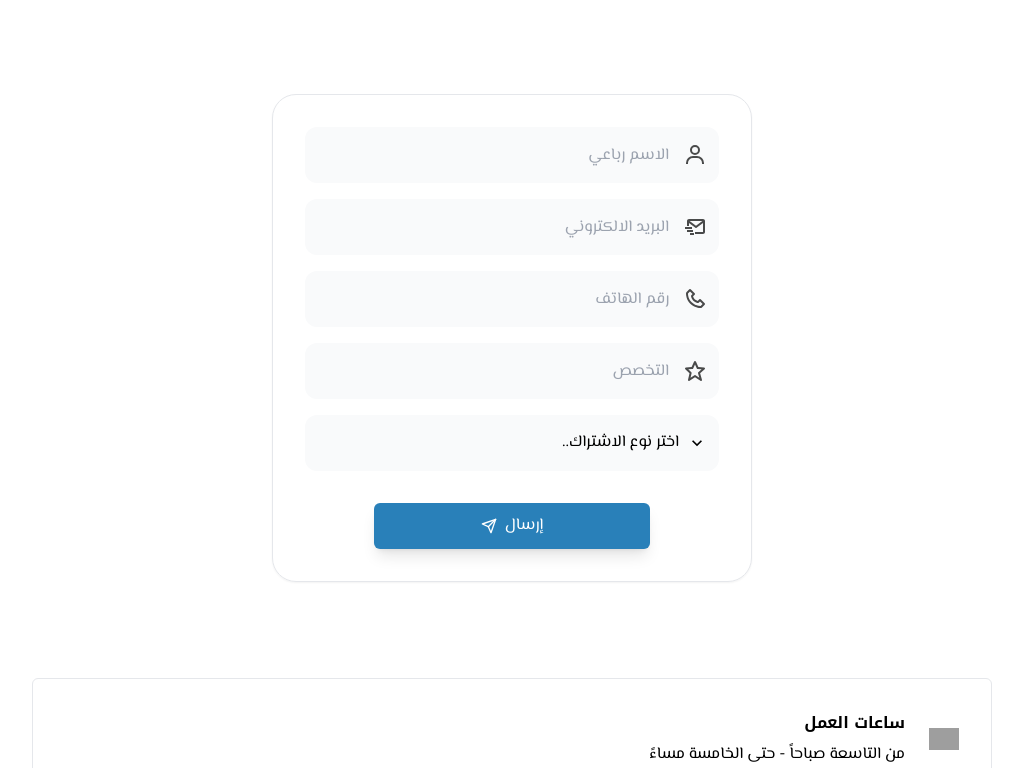
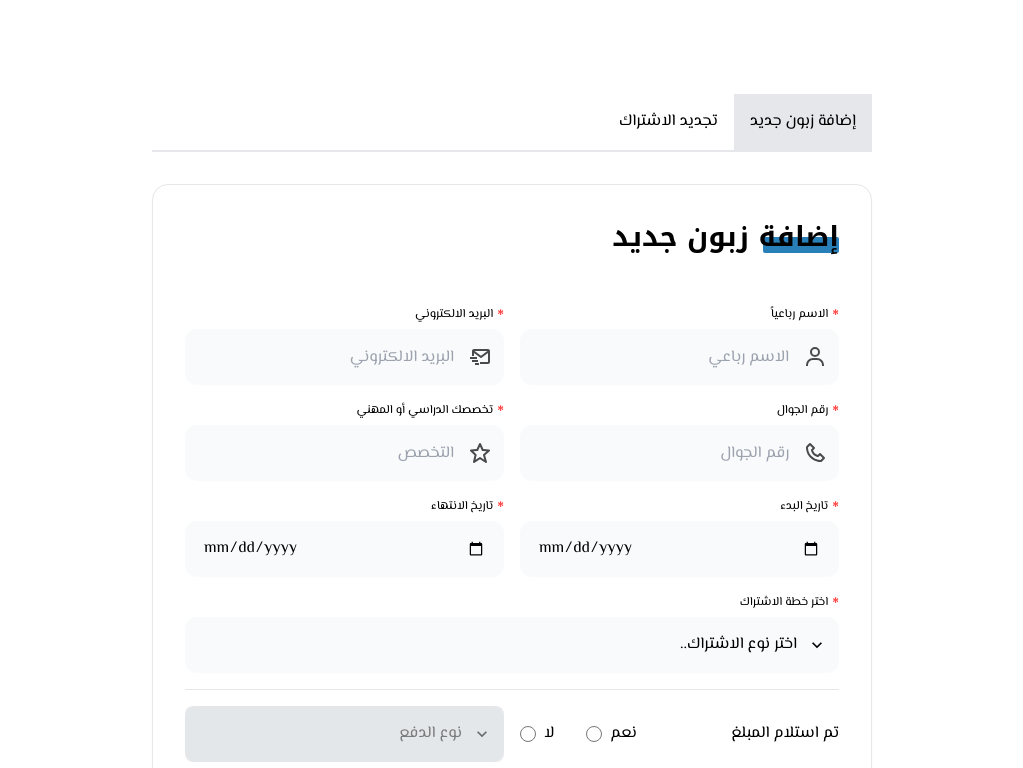
Before and after one commit to YousefAboAisha/zad, a Next.js app: page /contact in a window 1280 px wide. Shown: the part 792-1560 px from the top of the page, without its empty margins (128-1151 px from the left). Built offline with nearby package versions, Linux system fonts and the light colour scheme; grey boxes are pictures that could not be loaded.

Commit message:
Added the newCustomerForm & changed the Input, select components styles and functionality

```diff
--- a/components/UI/inputs/input.tsx
+++ b/components/UI/inputs/input.tsx
@@ -7,6 +7,7 @@ type InputProps = {
   error?: string;
   pattern?: string;
   required?: boolean;
+  label?: string;
 } & React.ComponentProps<"input">;
 
 const Input = ({
@@ -17,11 +18,20 @@ const Input = ({
   error,
   pattern,
   required = false,
+  label,
   ...rest
 }: InputProps) => {
   const Icon = icon;
 
   return (
+    <div>
+      {label && (
+        <div className="flex items-center gap-1">
+          <span className="text-[red]">*</span>
+          <p className="text-[12px] mb-1">{label}</p>
+        </div>
+      )}
+
       <div className={`relative h-[56px] rounded-xl ${className} `}>
         <div className="absolute flex justify-center p-2 rounded-l-md items-center right-1 top-[50%] translate-y-[-50%] h-full border-none outline-none text-grey opacity-70">
           {Icon && <Icon size={24} />}
@@ -31,7 +41,7 @@ const Input = ({
           {...rest}
           className={`h-full w-full ${
             Icon ? "pr-12" : "px-4"
-        } rounded-xl duration-200 outline-none border-2 border-transparent disabled:cursor-not-allowed bg-gray-50 focus:border-primary focus:border-2 ${
+          } rounded-xl duration-200 outline-none border-2 border-transparent disabled:cursor-not-allowed bg-gray-50 focus:border-blue focus:border-2 ${
             error ? "border border-[red] animate-shake" : ""
           } ${additionalStyles} ${className} z-10`}
           placeholder={placeholder}
@@ -45,6 +55,7 @@ const Input = ({
           </span>
         ) : null}
       </div>
+    </div>
   );
 };
 
--- a/components/UI/inputs/selectInput.tsx
+++ b/components/UI/inputs/selectInput.tsx
@@ -8,6 +8,7 @@ type SelectProps = {
   }[];
   additionalStyles?: string;
   icon?: JSX.Element;
+  label?: string;
 } & React.ComponentProps<"select">;
 
 const Select = ({
@@ -15,16 +16,24 @@ const Select = ({
   options,
   additionalStyles = "",
   className = "",
+  label,
   ...rest
 }: SelectProps) => {
   return (
+    <div>
+      {label && (
+        <div className="flex items-center gap-1">
+          <span className="text-[red]">*</span>
+          <p className="text-[12px] mb-1">{label}</p>
+        </div>
+      )}
       <div className="relative bg-gray-50 rounded-xl">
         <div className="absolute flex justify-center p-2 items-center right-1 top-[50%] translate-y-[-50%] h-full border-none outline-none">
           <MdKeyboardArrowDown size={20} />
         </div>
 
         <select
-        className={`relative h-[56px] pr-10 rounded-[8px] outline-none duration-300 w-full focus:valid:border-blue focus:border-blue disabled:cursor-not-allowed bg-transparent cursor-pointer bg-gray-50 rounde-2xl ${additionalStyles} ${className}`}
+          className={`relative h-[56px] pr-10 rounded-[8px] outline-none duration-300 w-full border-2 border-transparent focus:border-blue disabled:cursor-not-allowed bg-transparent cursor-pointer bg-gray-50 rounde-2xl disabled:bg-gray-300 disabled:opacity-50 ${additionalStyles} ${className}`}
           {...rest}
           name="studylevel"
           aria-label={title}
@@ -40,6 +49,7 @@ const Select = ({
           ))}
         </select>
       </div>
+    </div>
   );
 };
 
--- /dev/null
+++ b/components/addnewCustomerForm.tsx
@@ -0,0 +1,265 @@
+import { FormEvent, useState } from "react";
+import Input from "./UI/inputs/input";
+import { BiMailSend, BiPhone, BiStar, BiUser } from "react-icons/bi";
+import Select from "./UI/inputs/selectInput";
+import { FiArrowDown, FiSend } from "react-icons/fi";
+import Button from "./UI/inputs/button";
+import { leasingPlansOptions } from "@/data/leasingPlansOptions";
+import Heading from "./UI/typography/heading";
+import { paymentMethodsOptions } from "@/data/paymentMethodsOptions";
+
+const AddnewCustomerForm = () => {
+  const submitHandler = (e: FormEvent<HTMLFormElement>) => {
+    e.preventDefault();
+    const date = new Date().toLocaleDateString();
+    setCustomerForm({
+      ...customerForm,
+      date: date,
+    });
+  };
+
+  const [activeTap, setActiveTap] = useState("newCustomer");
+
+  const [customerForm, setCustomerForm] = useState<{
+    name: string;
+    email: string;
+    phoneNumber: string;
+    profession: string;
+    startDate: string;
+    endDate: string;
+    paymentMethod: string;
+    feeIsPaid: string;
+    leasingType: string;
+    date: string;
+  }>({
+    name: "",
+    email: "",
+    phoneNumber: "",
+    profession: "",
+    startDate: "",
+    endDate: "",
+    paymentMethod: "",
+    feeIsPaid: "no",
+    leasingType: "",
+    date: "",
+  });
+
+  return (
+    <div className="mt-24 w-full md:w-9/12 mx-auto">
+      <div className="flex items-center w-full mb-8 border-b-2">
+        <span
+          onClick={() => setActiveTap("newCustomer")}
+          className={`p-4 cursor-pointer hover:bg-gray-200 duration-100 ${
+            activeTap == "newCustomer" ? "bg-gray-200" : ""
+          }`}
+        >
+          إضافة زبون جديد
+        </span>
+        <span
+          onClick={() => setActiveTap("resubscripe")}
+          className={`p-4 cursor-pointer hover:bg-gray-200 duration-100 ${
+            activeTap == "resubscripe" ? "bg-gray-200" : ""
+          }`}
+        >
+          تجديد الاشتراك
+        </span>
+      </div>
+
+      {activeTap === "newCustomer" ? (
+        <form
+          className="flex flex-col gap-4 border p-8 rounded-2xl shadow-sm"
+          onSubmit={(e) => submitHandler(e)}
+        >
+          <Heading
+            title=""
+            highLightText="إضافة زبون جديد"
+            highlightColor="before:bg-blue"
+            className="mb-8 w-fit text-[16px]"
+            additionalStyles="text-[28px]"
+          />
+
+          <div className="grid grid-cols-1 md:grid-cols-2 gap-4">
+            <Input
+              label="الاسم رباعياً"
+              type="text"
+              placeholder="الاسم رباعي"
+              icon={BiUser}
+              required
+              onChange={(e) =>
+                setCustomerForm({
+                  ...customerForm,
+                  name: e.target.value,
+                })
+              }
+              value={customerForm.name}
+            />
+
+            <Input
+              label="البريد الالكتروني"
+              type="email"
+              placeholder="البريد الالكتروني"
+              icon={BiMailSend}
+              required
+              onChange={(e) =>
+                setCustomerForm({
+                  ...customerForm,
+                  email: e.target.value,
+                })
+              }
+              value={customerForm.email}
+            />
+          </div>
+
+          <div className="grid grid-cols-1 md:grid-cols-2 gap-4">
+            <Input
+              label="رقم الجوال"
+              type="text"
+              placeholder="رقم الجوال"
+              icon={BiPhone}
+              required
+              onChange={(e) =>
+                setCustomerForm({
+                  ...customerForm,
+                  phoneNumber: e.target.value,
+                })
+              }
+              value={customerForm.phoneNumber}
+            />
+
+            <Input
+              label="تخصصك الدراسي أو المهني"
+              type="text"
+              placeholder="التخصص"
+              icon={BiStar}
+              required
+              onChange={(e) =>
+                setCustomerForm({
+                  ...customerForm,
+                  profession: e.target.value,
+                })
+              }
+              value={customerForm.profession}
+            />
+          </div>
+
+          <div className="grid grid-cols-1 md:grid-cols-2 gap-4">
+            <Input
+              label="تاريخ البدء"
+              type="date"
+              placeholder="تاريخ البدء"
+              required
+              onChange={(e) =>
+                setCustomerForm({
+                  ...customerForm,
+                  startDate: e.target.value,
+                })
+              }
+              value={customerForm.startDate}
+            />
+
+            <Input
+              label="تاريخ الانتهاء"
+              type="date"
+              placeholder="تاريخ الانتهاء"
+              required
+              onChange={(e) =>
+                setCustomerForm({
+                  ...customerForm,
+                  endDate: e.target.value,
+                })
+              }
+              value={customerForm.endDate}
+            />
+          </div>
+
+          <Select
+          label="اختر خطة الاشتراك"
+            options={leasingPlansOptions}
+            title="اختر نوع الاشتراك.."
+            icon={<FiArrowDown />}
+            required
+            onChange={(e) =>
+              setCustomerForm({
+                ...customerForm,
+                leasingType: e.target.value,
+              })
+            }
+            value={customerForm.leasingType}
+          />
+
+          <hr />
+
+          <div className="grid grid-cols-1 md:grid-cols-2 gap-4 ">
+            <div className="flex items-center gap-4 justify-between">
+              تم استلام المبلغ
+              <div className="flex items-center justify-center gap-8">
+                <label className="flex items-center justify-center gap-2 cursor-pointer">
+                  <span>نعم</span>
+                  <Input
+                    placeholder=""
+                    type="radio"
+                    name="feeIsPaid"
+                    id="yes"
+                    required
+                    value="yes"
+                    onChange={(e) =>
+                      setCustomerForm({
+                        ...customerForm,
+                        feeIsPaid: e.target.value,
+                      })
+                    }
+                    className="w-4 h-4"
+                  />
+                </label>
+
+                <label className="flex items-center justify-center gap-2 cursor-pointer">
+                  <span>لا</span>
+                  <Input
+                    placeholder=""
+                    type="radio"
+                    name="feeIsPaid"
+                    id="no"
+                    required
+                    value="no"
+                    onChange={(e) =>
+                      setCustomerForm({
+                        ...customerForm,
+                        feeIsPaid: e.target.value,
+                      })
+                    }
+                    className="w-4 h-4"
+                  />
+                </label>
+              </div>
+            </div>
+
+            <Select
+              options={paymentMethodsOptions}
+              title="نوع الدفع"
+              icon={<FiArrowDown />}
+              required
+              onChange={(e) =>
+                setCustomerForm({
+                  ...customerForm,
+                  paymentMethod: e.target.value,
+                })
+              }
+              value={customerForm.paymentMethod}
+              disabled={customerForm.feeIsPaid === "no"} // Disable when "no" is selected
+            />
+          </div>
+
+          <Button
+            title="إرسال"
+            className="bg-blue mt-10 lg:w-4/12 md:w-6/12 w-full"
+            icon={<FiSend />}
+          />
+        </form>
+      ) : (
+        <div>fae</div>
+      )}
+    </div>
+  );
+};
+
+export default AddnewCustomerForm;
--- a/components/navbar.tsx
+++ b/components/navbar.tsx
@@ -35,7 +35,7 @@ const Navbar: React.FC = () => {
           {/* Sign In and Sign Up Buttons */}
           <Button
             title="انضم إلينا"
-            className="bg-primary text-sm px-1 sm:px-2 w-[120px]"
+            className="bg-primary text-sm px-1 sm:px-2 min-w-[100px]"
             onClick={() => {
               closeModal();
               openModal("signup");
--- a/containers/contact/contactForm.tsx
+++ b/containers/contact/contactForm.tsx
@@ -113,6 +113,7 @@ const ContactForm = () => {
           icon={<FiSend />}
         />
       </form>
+
     </div>
   );
 };
--- /dev/null
+++ b/data/paymentMethodsOptions.ts
@@ -0,0 +1,10 @@
+export const paymentMethodsOptions = [
+    {
+      title: "كاش",
+      value: 1,
+    },
+    {
+      title: "بنكي",
+      value: 2,
+    },
+  ];
--- a/pages/contact.tsx
+++ b/pages/contact.tsx
@@ -1,4 +1,4 @@
-import ContactForm from "@/containers/contact/contactForm";
+import AddnewCustomerForm from "@/components/addnewCustomerForm";
 import Landing from "@/containers/contact/landing";
 import { useRef } from "react";
 
@@ -9,7 +9,8 @@ export default function Contact() {
     <>
       <Landing contactFormRef={contactFormRef} />
       <div ref={contactFormRef} className="container">
-        <ContactForm />
+        {/* <ContactForm /> */}
+      <AddnewCustomerForm />
       </div>
     </>
   );
```
Also changed, not shown: components/taps.tsx (added). Lines whose indentation alone changed are shown as unchanged.
